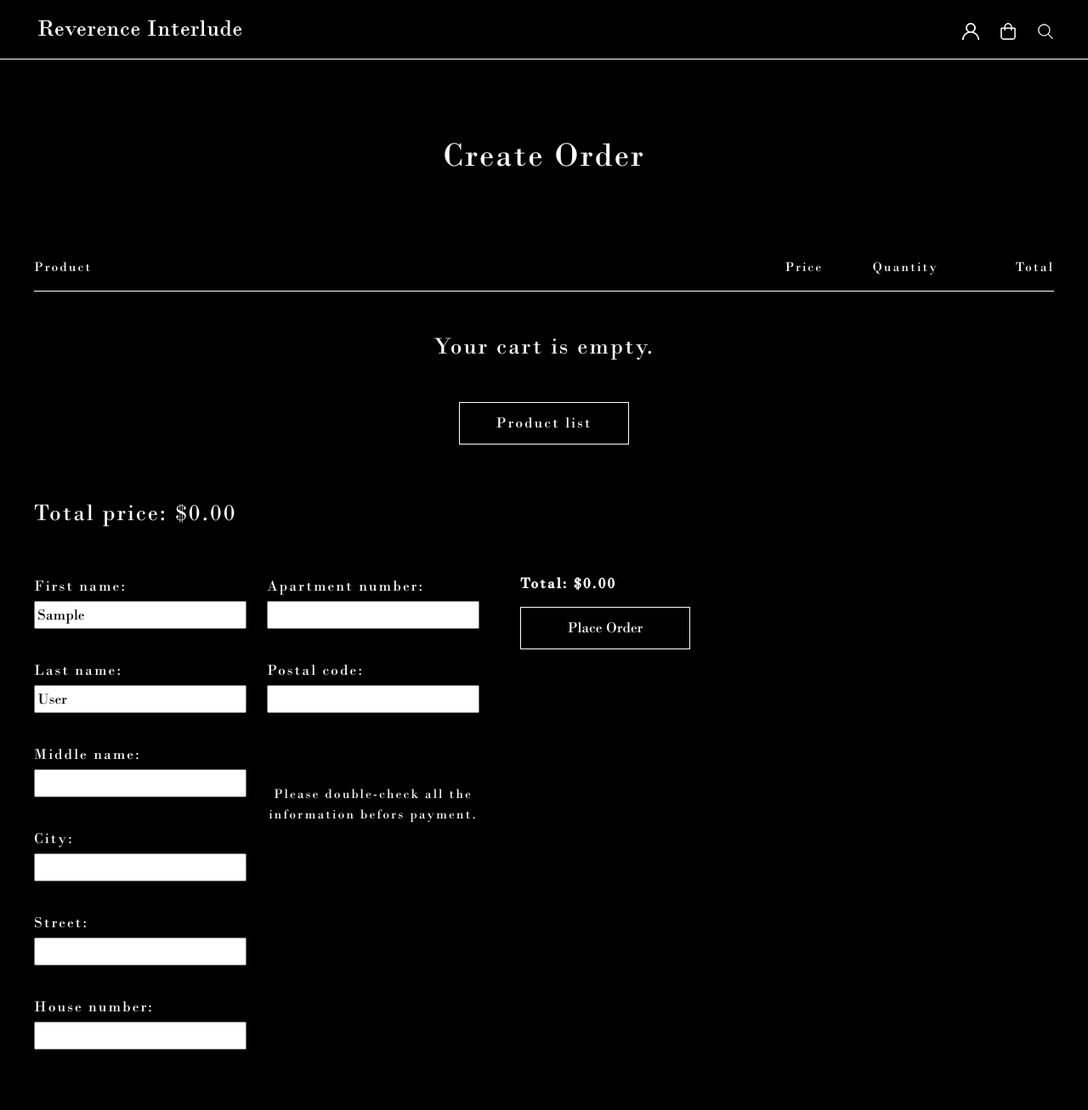
After one commit to SSazontsev/magazine, a Django app: page /orders/create/ in a window 1280 px wide. The commit adds this page. Shown: the whole page at 85% size. Run offline with Django 5.2, Linux system fonts and the light colour scheme; the visitor is signed in with stand-in values (Sample User, id 1); some libraries are stand-ins or nearby versions.

Commit message:
личная страница

```diff
--- a/magazine/cart/templates/cart/cart_detail.html
+++ b/magazine/cart/templates/cart/cart_detail.html
@@ -56,7 +56,7 @@
     </div>
     {% if cart|length > 0 %}
         <h3 class="total_price_cart mt-5">Total price: ${{ cart.get_total_price|floatformat:2 }}</h3>
-        <a href="" class="default-btn">Create order</a>
+        <a href="{% url 'orders:order_create' %}" class="default-btn mt-3">Create order</a>
     {% endif %}
 
     <script>
--- a/magazine/main/static/css/base.css
+++ b/magazine/main/static/css/base.css
@@ -349,3 +349,60 @@ input[type="number"]::-webkit-outer-spin-button {
 .right-side-items {
     text-align: right;
 }
+
+.block1, .block2 input {
+    width: 250px;
+}
+
+.p-on-order {
+    width: 250px;
+}
+
+.order-item{
+    padding: 10px;
+}
+
+.order {
+    border-bottom: 1px solid #fff;
+    padding: 40px 0 40px 20px;
+}
+
+.block-tag, .profile-btn {
+    width: 250px;
+}
+
+input:focus {
+    outline: none;
+}
+
+.loginform p {
+    display: flex;
+    flex-direction: column;
+    gap: 10px;
+}
+
+.loginform p input {
+    all: unset;
+    border-bottom: 1px solid #fff;
+    padding: 10px;
+    width: 350px;
+}
+
+.form-group input {
+    all: unset;
+    border-bottom: 1px solid #fff;
+    padding: 10px;
+    width: 350px;
+}
+
+.line {
+    text-decoration: line-through;
+}
+
+.price {
+    font-size: 24px;
+}
+
+.price-on-card {
+    padding-top: 5px;
+}
--- a/magazine/main/templates/main/base.html
+++ b/magazine/main/templates/main/base.html
@@ -24,7 +24,7 @@
             </form>
         </div> {% endcomment %}
         <div class="header-nav d-flex gap-4">
-            <a href="#" class="h-profile">
+            <a href="{% url 'users:profile' %}" class="h-profile">
                 <img src="{% static 'img/profile.png' %}" alt="">
             </a>
             <a href="{% url 'cart:cart_detail' %}" class="h-profile">
@@ -35,7 +35,7 @@
                     <img src="{% static 'img/search.png' %}" alt="">
                 </a>
                 <div class="search-popup" id="search-popup" style="display: none;">
-                    <form class="search-form" method="GET" action="{% url 'main:catalog' %}" id="search-form">
+                   <form class="search-form" method="GET" action="{% url 'main:catalog' %}" id="search-form">
                         <div class="input-container">
                             <input type="text" class="form_input" name="q" placeholder="Search" value="{{ search_query }}">
                             <button type="submit" class="btnforsearch"></button>
--- a/magazine/main/views.py
+++ b/magazine/main/views.py
@@ -8,6 +8,7 @@ class CatalogView(ListView):
     model = ClothingItem
     template_name = 'main/product/list.html'
     context_object_name = 'clothing_items'
+
 
     def get_queryset(self):
         queryset = super().get_queryset()
--- /dev/null
+++ b/magazine/orders/templates/orders/order_form.html
@@ -0,0 +1,90 @@
+{% extends "main/base.html" %}
+{% load static %}
+
+{% block title %}Reverence Interlude - Order Create{% endblock title %}
+
+{% block content %}
+    <div class="order-form-container mt-5 d-flex flex-column gap-5">
+        <h1 class="text-center mb-5">Create Order</h1>
+        <div class="table-cart">
+            <div class="table-head d-flex justify-content-between align-items-center">
+                <div class="left-side-head">
+                    <p class="table-p">Product</p>
+                </div>
+                <div class="right-side-head d-flex gap-3">
+                    <p class="table-p c-item-total">Price</p>
+                    <p class="table-p c-item-quantity">Quantity</p>
+                    <p class="table-p c-item-price">Total</p>
+                </div>
+            </div>
+            <div class="table-items">
+                {% if cart|length == 0 %}
+                    <div class="empty-cart-message d-flex flex-column justify-content-center align-items-center text-center">
+                        <h3 class="mt-5 mb-5">Your cart is empty.</h3>
+                        <a href="{% url "main:catalog" %}" class="default-btn">Product list</a>
+                    </div>
+                {% else %}
+                    {% for item in cart %}
+                        <div class="cart-item d-flex justify-content-between align-items-center">
+                            <div class="left-side-items d-flex">
+                                <div class="c-item-img">
+                                    <img src="{{ item.item.image.url }}" alt="">
+                                </div>
+                                <div class="c-item-info">
+                                    <a href="{% url "main:clothing_item_detail" item.item.slug %}" class="item-name-in-cart p-3">{{ item.item.name }}</a>
+                                    <p class="item-size-bottom fw-bold p-3">{{ item.size }}</p>
+                                </div>
+                            </div>
+                            <div class="right-side-items d-flex gap-3">
+                                <div class="c-item-price">
+                                    ${{ item.total_price|floatformat:2 }}
+                                </div>
+                                <div class="c-item-quantity">
+                                    <form action="{% url "cart:cart_update" item.item.id %}" id="update-form-{{ item.item.id }}" method="post" class="c-quantity-form">
+                                        {% csrf_token %}
+                                        <input type="number" class="text-center" name="quantity" value="{{ item.quantity }}" min="1" required id="quantity-{{ item.item.id }}" oninput="updateCart({{ item.item.id }})">
+                                        <a href="{% url "cart:cart_remove" item.item.id %}">Remove</a>
+                                    </form>
+                                </div>
+                                <div class="c-item-total">
+                                    ${{ item.total_price|floatformat:2 }}
+                                </div>
+                            </div>
+                        </div>
+                    {% endfor %}
+                {% endif %}
+            </div>
+        </div>
+
+        <h3 class="total_price_cart mt-3">Total price: ${{ cart.get_total_price|floatformat:2 }}</h3>
+        <div class="form-for-order">
+            <form method="post" class="d-flex gap-5">
+                {% csrf_token %}
+                <div class="form-blocks d-flex gap-4">
+                    <div class="block1 d-flex flex-column gap-1">
+                        {{ form.first_name.label_tag }} {{ form.first_name }} <br>
+                        {{ form.last_name.label_tag }} {{ form.last_name }} <br>
+                        {{ form.middle_name.label_tag }} {{ form.middle_name }} <br>
+                        {{ form.city.label_tag }} {{ form.city }} <br>
+                        {{ form.street.label_tag }} {{ form.street }} <br>
+                        {{ form.house_number.label_tag }} {{ form.house_number }} <br>
+                    </div>
+                    <div class="block2 d-flex flex-column gap-1">
+                        {{ form.apartment_number.label_tag }} {{ form.apartment_number }} <br>
+                        {{ form.postal_code.label_tag }} {{ form.postal_code }} <br>
+                        <p class="p-on-order text-center mt-5">Please double-check all the information befors payment.</p>
+                    </div>
+                </div>
+
+                <div class="order-total-info">
+                    <div class="total-for-order d-flex flex-column gap-2">
+                        <div class="total-view">
+                            <h4 class="fw-bold">Total: ${{ total_price|floatformat:2 }}</h4>
+                        </div>
+                        <button class="default-btn order-form-btn">Place Order</button>
+                    </div>
+                </div>
+            </form>
+        </div>
+    </div>
+{% endblock content %}
--- a/magazine/users/templates/users/login.html
+++ b/magazine/users/templates/users/login.html
@@ -6,7 +6,7 @@
 {% block content %}
     <div class="login-container d-flex justify-content-center">
         <div class="login d-flex flex-column">
-            <h3 class="text-center mb-5">Login</h3>
+            <h3 class="text-center mt-5 mb-5">Login</h3>
             <form method="post" class="loginform">
                 {% csrf_token %}
                 {{ form.as_p }}
--- a/magazine/users/templates/users/register.html
+++ b/magazine/users/templates/users/register.html
@@ -6,7 +6,7 @@
 {% block content %}
     <div class="login-container d-flex justify-content-center">
         <div class="login d-flex flex-column">
-            <h3 class="text-center mb-3">Registration</h3>
+            <h3 class="text-center mt-5 mb-5">Registration</h3>
             <form method="post" class="loginform">
                 {% csrf_token %}
                 {% for field in form %}
@@ -19,8 +19,8 @@
                     </div>
                 {% endfor %}
                 <div class="loginbtns d-flex justify-content-between align-items-center">
-                    <button class="default-btn mt-3">Register</button>
-                    <a href="{% url 'users:login' %}" class="create-account-btn">Have account?</a>
+                    <button type="submit" class="default-btn mt-3">Register</button>
+                    <a href="{% url 'users:user_login' %}" class="create-account-btn">Have account?</a>
                 </div>
             </form>
         </div>
--- a/magazine/users/urls.py
+++ b/magazine/users/urls.py
@@ -5,6 +5,7 @@ app_name = 'users'
 
 urlpatterns = [
     path('register/', views.register, name='register'),
-    path('login/', views.user_login, name='login'),
-    path('logout/', views.logout, name='logout'),
+    path('login/', views.user_login, name='user_login'),
+    path('logout/', views.user_logout, name='user_logout'),
+    path('profile/', views.profile, name='profile'),
 ]
```
Also changed, not shown: magazine/orders/templates/orders/order_success.html (added, +12 -0 lines), magazine/users/forms.py (+15 -4 lines), magazine/users/templates/users/profile.html (+88 -0 lines), magazine/users/views.py (+25 -3 lines).
